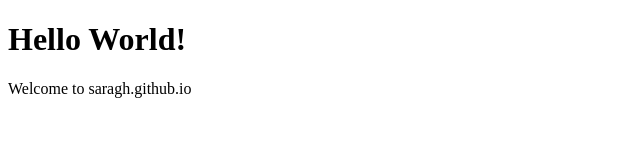
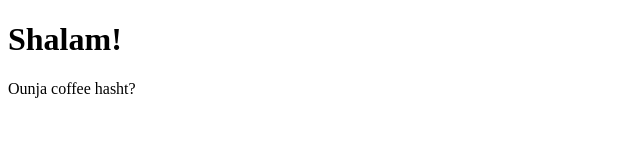
Before and after one commit to saraghl/saraghl.github.io, a plain HTML site: page index.html in a window 1280 px wide. Shown: the whole page, without its empty margins (0-640 px from the left). Drawn offline with Linux system fonts and the light colour scheme.

Commit message:
Update index.html

```diff
--- a/index.html
+++ b/index.html
@@ -1,10 +1,10 @@
 <!DOCTYPE html>
 <html>
 <head>
-    <title>Saragh's Page</title>
+    <title>Sara Gholamhoseinian</title>
 </head>
 <body>
-    <h1>Hello World!</h1>
-    <p>Welcome to saragh.github.io</p>
+    <h1>Shalam!</h1>
+    <p>Ounja coffee hasht?</p>
 </body>
 </html>
```
